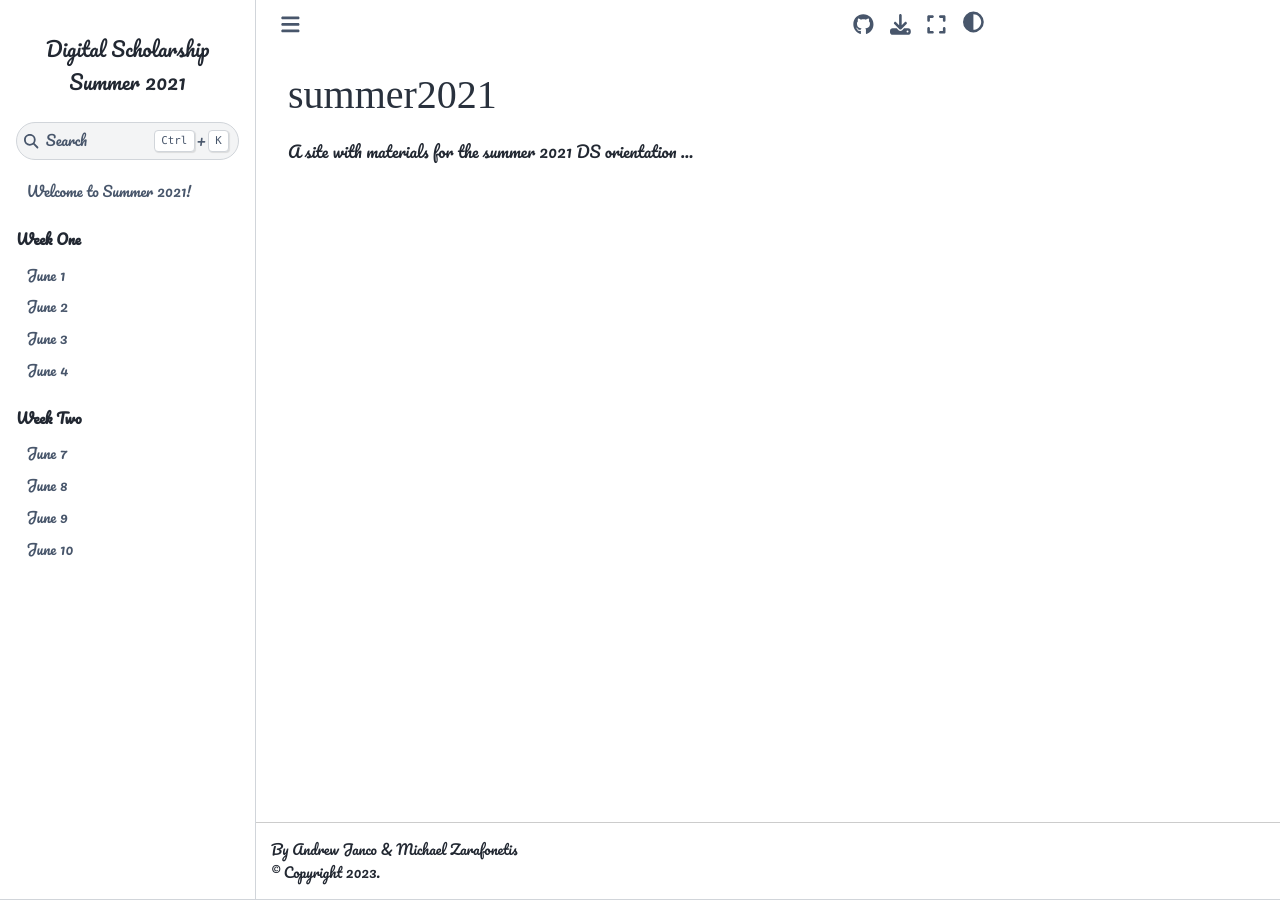
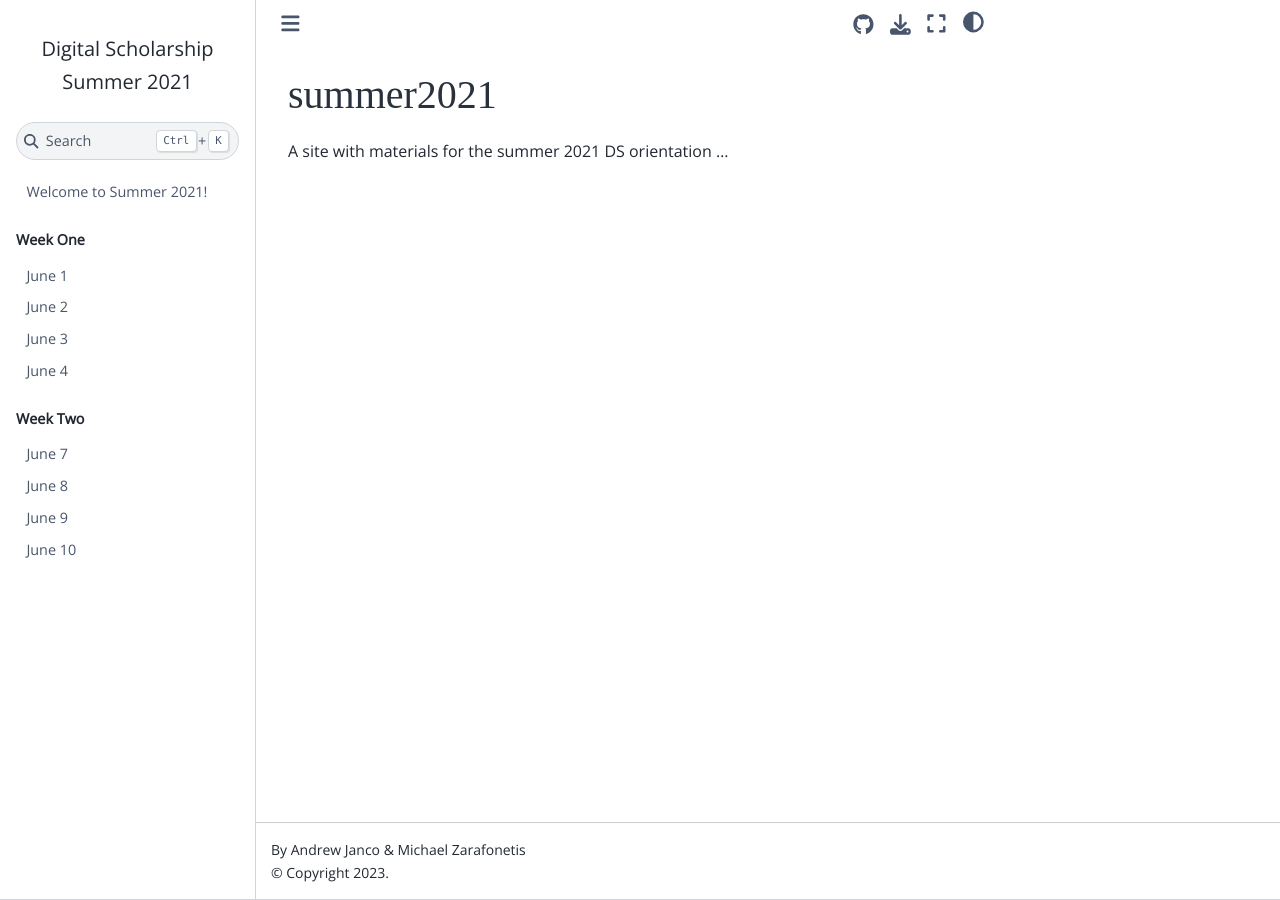
Before and after one commit to HCDigitalScholarship/summer2021, a Jupyter Book: the page built from README.md, in a window 1280 px wide. Built offline with Jupyter Book 1.0.4 settings and Sphinx 7.4.7 and the Sphinx Book theme 1.1.4, drawn with Linux system fonts in a browser that asks for light colours; some web fonts are replaced.

Commit message:
changes to css

```diff
--- a/_static/custom.css
+++ b/_static/custom.css
@@ -1,11 +1,11 @@
-@import url('https://fonts.googleapis.com/css2?family=Fascinate+Inline&family=Pacifico&display=swap');
+@import url('https://fonts.googleapis.com/css2?family=Fascinate&family=Open+Sans&display=swap');
 h1,
 h2,
 h3,
 h4,
 h5,
 h6 {
-font-family: 'Fascinate Inline', cursive;
+font-family: 'Fascinate', cursive;
 font-weight: 400;
 margin: 0 0 20px 0;
 padding: 0;
@@ -15,11 +15,11 @@ color: #0e1b4d;
 
 p {
 
-    font-family: 'Pacifico', cursive;
+    font-family: 'Open Sans', sans-serif;
 }
 
 body {
-    font-family: 'Pacifico', cursive;
+    font-family: 'Open Sans', sans-serif;
    }
 
 main.bd-content #main-content a, main.bd-content #main-content a:visited {
@@ -27,10 +27,7 @@ main.bd-content #main-content a, main.bd-content #main-content a:visited {
     text-decoration: underline;
 }
 
-.prev-next-bottom a.left-prev, .prev-next-bottom a.right-next {
-    border: 2px solid #00EDFF;
-    border-radius: 50px;
-}
+
 
 
 .bd-sidebar nav ul.nav a:hover, .bd-sidebar nav ul.nav li.active>a, .bd-sidebar nav ul.nav li.active>a:hover {
```
